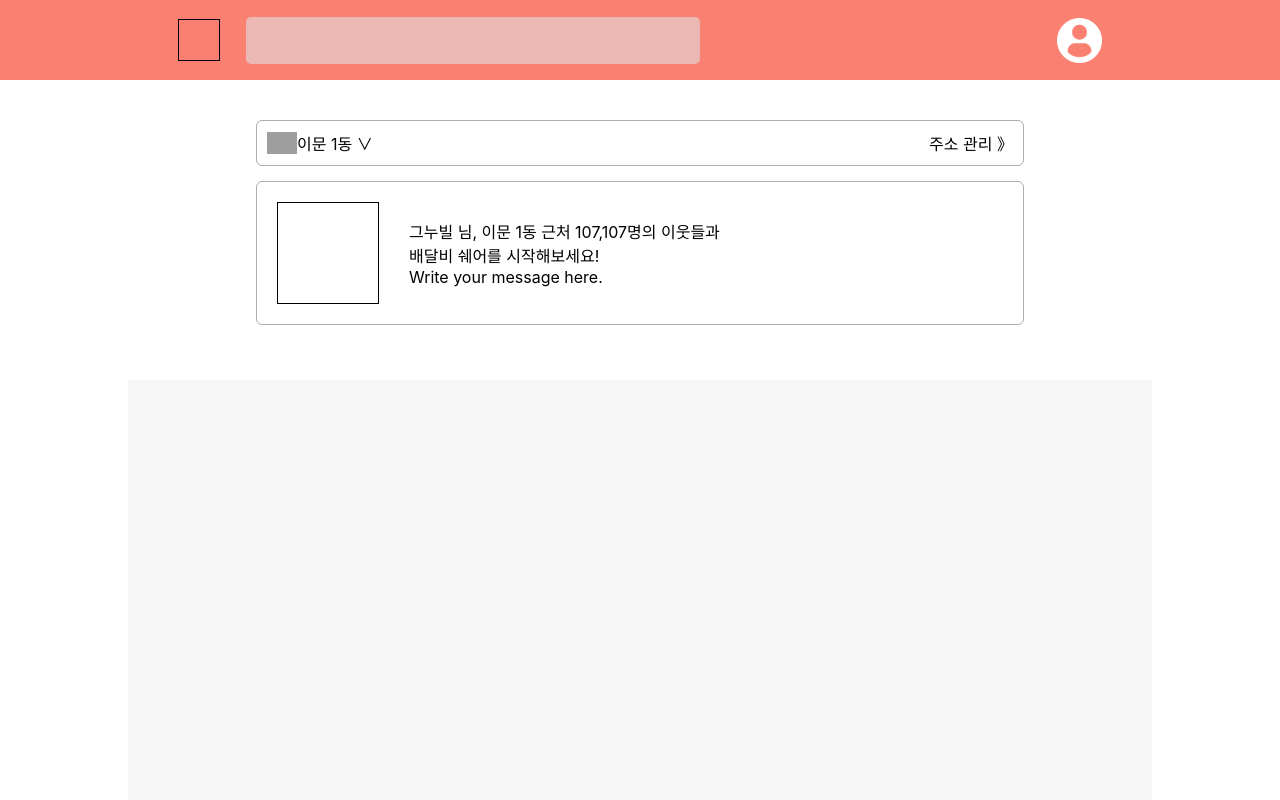
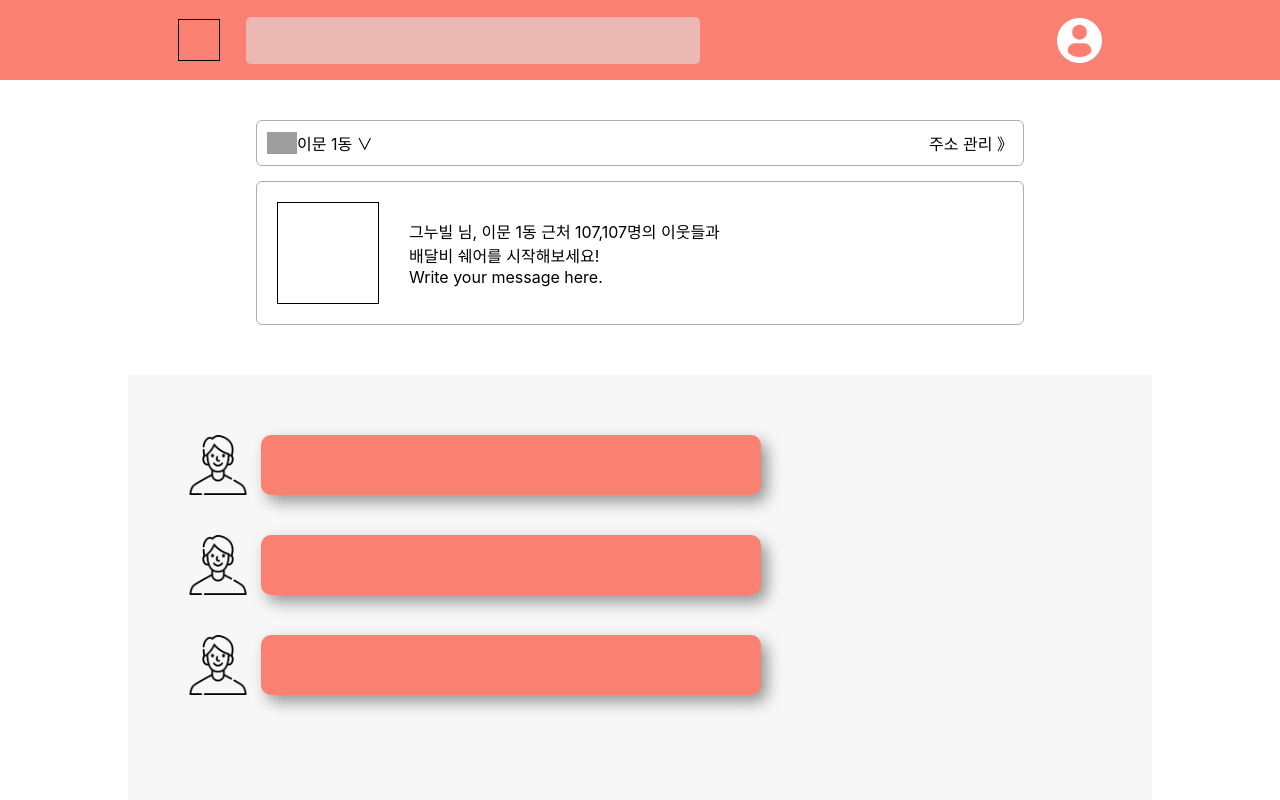
Before and after one commit to hufs-gnuvil-web/front_end, a React (Create React App) app: page / in a window 1280 px wide. Shown: the top 800 px of the page. Built offline with nearby package versions, Linux system fonts and the light colour scheme; grey boxes are pictures that could not be loaded.

Commit message:
feat : 메인챗화면 UI 수정

```diff
--- a/src/pages/MainChat.js
+++ b/src/pages/MainChat.js
@@ -30,17 +30,30 @@ export default function MainChat() {
                 </div>
             </div>
             <div className = "mainchat-wrapper">
-                <div className = "mainchat-chat">
-                    <div className = "mainchat-chat-user">
+                <div className = "mainchat-chat-contents">
+                    <div className = "mainchat-chat">
+                        <img src = "images/person.png" alt = "user" />
+                        <div className = "mainchat-chat-message">
 
+                        </div>
                     </div>
-                    <div className = "mainchat-chat-message">
+                    <div className = "mainchat-chat">
+                        <img src = "images/person.png" alt = "user" />
+                        <div className = "mainchat-chat-message">
 
+                        </div>
+                    </div>
+                    <div className = "mainchat-chat">
+                        <img src = "images/person.png" alt = "user" />
+                        <div className = "mainchat-chat-message">
+
+                        </div>
                     </div>
                 </div>
 
-                <div>
-
+                <div className = "mainchat-input">
+                    {/* <button>+</button> */}
+                    <input />
                 </div>
             </div>
         </MainChatStyle>
--- a/src/styles/MainChatStyled.js
+++ b/src/styles/MainChatStyled.js
@@ -2,7 +2,7 @@ import styled from "styled-components";
 
 export const MainChatStyle = styled.div `
     .mainchat-address{
-        padding: 40px 20%;
+        padding: 40px 20% 20px;
     }
 
     .mainchat-address-main-left{
@@ -43,7 +43,53 @@ export const MainChatStyle = styled.div `
     .mainchat-wrapper {
         background-color: #f7f7f7;
         height: 100vh;
-        margin: 15px 10%;
+        margin: 30px 10%;
+        padding: 60px;
+        position: relative;
     }
 
+    .mainchat-chat-contents{
+        display: flex;
+        flex-direction: column;
+        gap: 40px;
+    }
+
+    .mainchat-chat {
+        display: flex;
+        gap: 13px;
+
+        img {
+            width: 60px;
+        }
+
+        .mainchat-chat-message {
+            width: 500px;
+            background: #fa8071;
+            border-radius: 10px;
+            box-shadow: #949494 6px 7px 15px;
+        }
+    }
+
+    .mainchat-input {
+        width: 96%;
+        background: #e9e9e9;
+        height: 80px;
+        position: absolute;
+        bottom: 15px;
+        left: 2%;
+        border-radius: 10px;
+
+        input {
+            width: 86%;
+            height: 70%;
+            font-size: 20px;
+            border: none;
+            position: relative;
+            top: 13%;
+            border-radius: 8px;
+            padding: 10px;
+            box-sizing: border-box;
+            background: #f8f8f8;
+        }
+    }
 `
```
Also changed, not shown: public/images/person.png (added).
